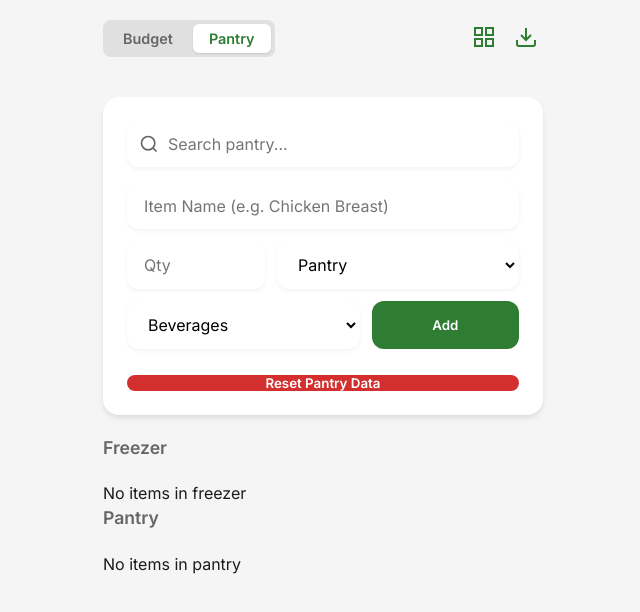
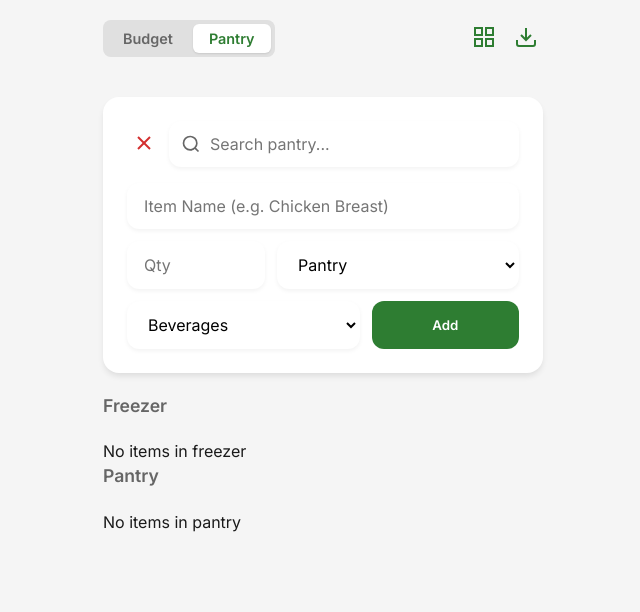
Before and after one commit to EnochWright/SamsSimple, a website: page www/index.html in a window 1280 px wide. Both pictures are taken after a click on the button "Pantry". Shown: the whole page, without its empty margins (317-957 px from the left). Drawn offline with Linux system fonts and the light colour scheme.

Commit message:
feat: Introduce initial HTML structure and comprehensive CSS styling for the application.

```diff
--- a/www/index.html
+++ b/www/index.html
@@ -92,6 +92,13 @@
         <main id="pantryView" class="view-section hidden">
             <section class="control-card">
                 <div class="search-section">
+                    <button id="resetPantryBtn" class="icon-btn danger-icon" title="Reset Pantry Data">
+                        <svg width="24" height="24" viewBox="0 0 24 24" fill="none" stroke="currentColor"
+                            stroke-width="2">
+                            <line x1="18" y1="6" x2="6" y2="18"></line>
+                            <line x1="6" y1="6" x2="18" y2="18"></line>
+                        </svg>
+                    </button>
                     <div class="search-bar">
                         <svg class="search-icon" width="20" height="20" viewBox="0 0 24 24" fill="none"
                             stroke="currentColor" stroke-width="2">
@@ -130,8 +137,7 @@
                         <button id="addItemBtn" style="flex: 1;">Add</button>
                     </div>
                 </div>
-                <button id="resetPantryBtn" class="danger-btn" style="width: 100%; margin-top: 10px;">Reset Pantry
-                    Data</button>
+
             </section>
 
             <section id="freezerSection" class="transactions-list">
--- a/www/styles.css
+++ b/www/styles.css
@@ -84,6 +84,15 @@ header {
     padding: 5px;
 }
 
+.danger-icon {
+    color: var(--danger);
+}
+
+.danger-icon:hover {
+    background: #ffebee;
+    border-radius: 6px;
+}
+
 h1,
 h2 {
     color: var(--text-dark);
@@ -159,10 +168,17 @@ h2 {
 }
 
 /* PANTRY SPECIFIC */
+.search-section {
+    display: flex;
+    gap: 8px;
+    align-items: center;
+}
+
 .search-section .search-bar {
     position: relative;
     display: flex;
     align-items: center;
+    flex: 1;
 }
 
 .search-icon {
```
